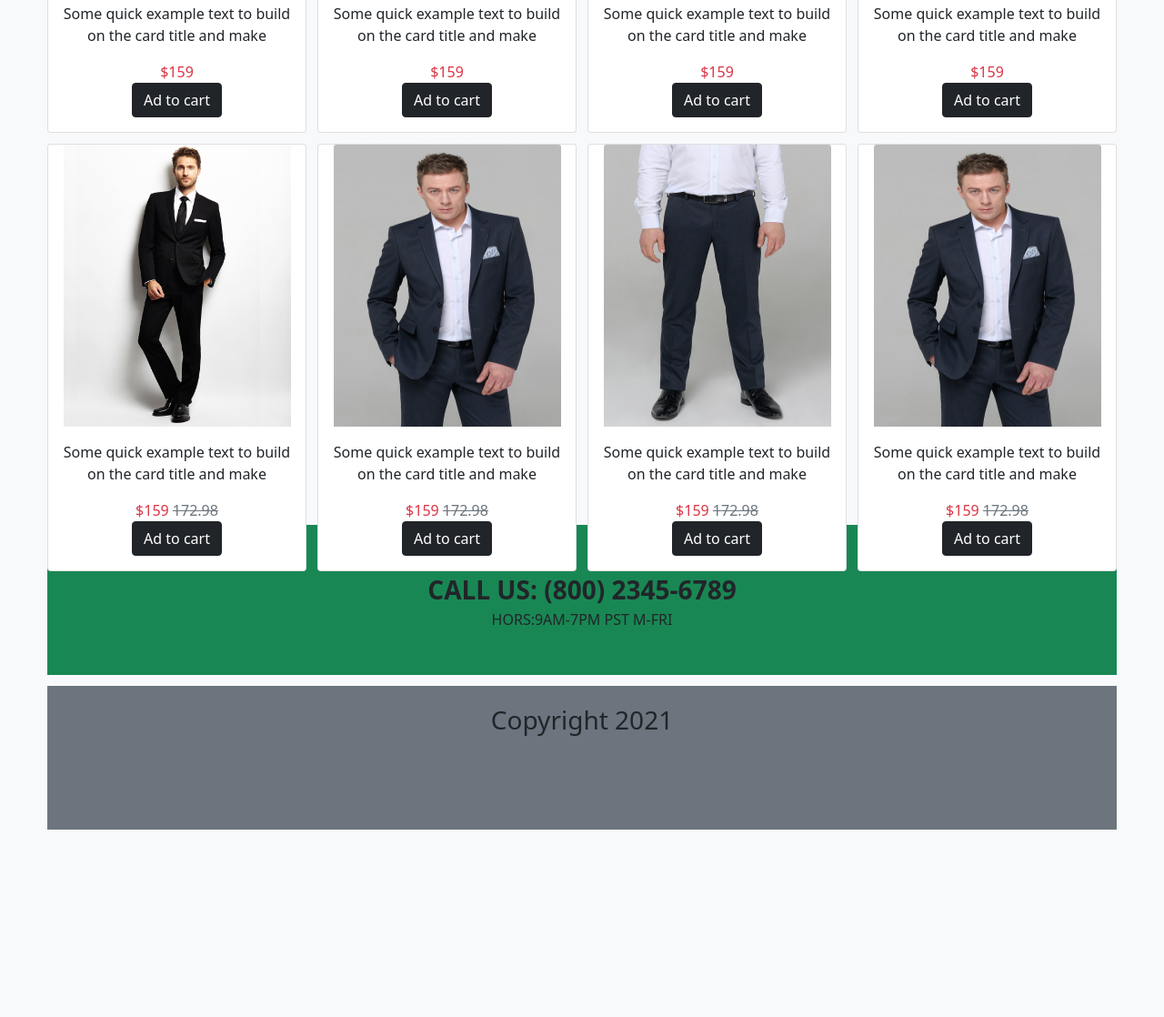
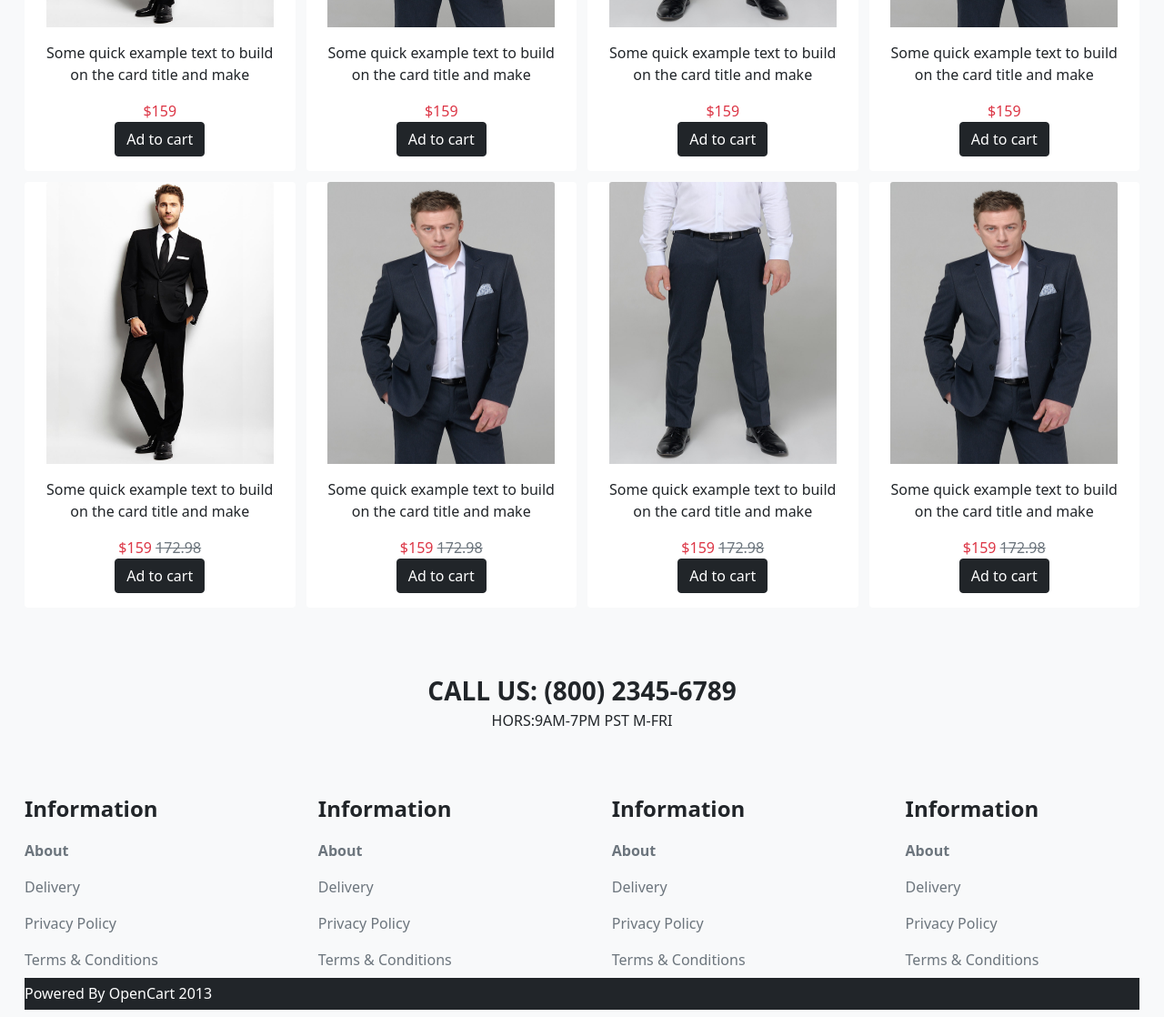
Before and after one commit to Andrewdn74/Andrewdn74.github.io, a plain HTML site: page homework11/index.html in a window 1280 px wide. Shown: the part 1103-2221 px from the top of the page at 91% size. Before the commit the page ends 2015 px from the top, so only its background shows below. Drawn offline with nearby package versions, Linux system fonts and the light colour scheme.

Commit message:
22.11.2021

```diff
--- a/homework11/assets/css/style.css
+++ b/homework11/assets/css/style.css
@@ -1,11 +1,11 @@
 
 #gridout {
     display: grid;
-    max-width: 1200px;
+    max-width: 1250px;
     /* max-height: 200vh; */
     gap: 12px;
     grid-template-columns:1fr;
-    grid-template-rows: 3fr 32fr 3fr;
+    grid-template-rows: 3fr 32fr 4.6fr;
     grid-template-areas: "headerout"
                           "mainout"
                           "footerout";
--- a/homework11/index.html
+++ b/homework11/index.html
@@ -70,7 +70,7 @@
 
             </div>
             <div id="gridin" class="text-center">
-                <div id="cardA" class="card align-items-center">
+                <div id="cardA" class="card border-0 align-items-center">
                   <img src="./assets/img/3.jpg" class="card-img-top" alt="..." style="width: 250px; height: 310px;">
                   <div class="card-body">
                     <!-- <h5 class="card-title">Card title</h5> -->
@@ -79,7 +79,7 @@
                     <a href="#" class="btn btn-dark">Ad to cart</a>
                   </div>
                 </div>
-                <div id="cardB" class="card align-items-center">
+                <div id="cardB" class="card border-0 align-items-center">
                   <img src="./assets/img/6.jpg" class="card-img-top" alt="..." style="width: 250px; height: 310px;">
                   <div class="card-body">
                     <!-- <h5 class="card-title">Card title</h5> -->
@@ -88,7 +88,7 @@
                     <a href="#" class="btn btn-dark">Ad to cart</a>
                   </div>
                 </div>
-                <div id="cardC" class="card align-items-center">
+                <div id="cardC" class="card border-0 align-items-center">
                   <img src="./assets/img/5.jpg" class="card-img-top" alt="..." style="width: 250px; height: 310px;">
                   <div class="card-body">
                     <!-- <h5 class="card-title">Card title</h5> -->
@@ -97,7 +97,7 @@
                     <a href="#" class="btn btn-dark">Ad to cart</a>
                   </div>
                 </div>
-                <div id="cardD" class="card align-items-center">
+                <div id="cardD" class="card border-0 align-items-center">
                   <img src="./assets/img/6.jpg" class="card-img-top" alt="..." style="width: 250px; height: 310px;">
                   <div class="card-body">
                     <!-- <h5 class="card-title">Card title</h5> -->
@@ -106,7 +106,7 @@
                     <a href="#" class="btn btn-dark">Ad to cart</a>
                   </div>
                 </div>
-                <div id="cardE" class="card align-items-center">
+                <div id="cardE" class="card border-0 align-items-center">
                   <img src="./assets/img/3.jpg" class="card-img-top" alt="..." style="width: 250px; height: 310px;">
                   <div class="card-body">
                     <!-- <h5 class="card-title">Card title</h5> -->
@@ -115,7 +115,7 @@
                     <a href="#" class="btn btn-dark">Ad to cart</a>
                   </div>
                 </div>
-                <div id="cardF" class="card align-items-center">
+                <div id="cardF" class="card border-0 align-items-center">
                   <img src="./assets/img/6.jpg" class="card-img-top" alt="..." style="width: 250px; height: 310px;">
                   <div class="card-body">
                     <!-- <h5 class="card-title">Card title</h5> -->
@@ -124,7 +124,7 @@
                     <a href="#" class="btn btn-dark">Ad to cart</a>
                   </div>
                 </div>
-                <div id="cardG" class="card align-items-center">
+                <div id="cardG" class="card border-0 align-items-center">
                   <img src="./assets/img/5.jpg" class="card-img-top" alt="..." style="width: 250px; height: 310px;">
                   <div class="card-body">
                     <!-- <h5 class="card-title">Card title</h5> -->
@@ -133,7 +133,7 @@
                     <a href="#" class="btn btn-dark">Ad to cart</a>
                   </div>
                 </div>
-                <div id="cardH" class="card align-items-center">
+                <div id="cardH" class="card border-0 align-items-center">
                   <img src="./assets/img/6.jpg" class="card-img-top" alt="..." style="width: 250px; height: 310px;">
                   <div class="card-body">
                     <!-- <h5 class="card-title">Card title</h5> -->
@@ -145,14 +145,44 @@
             </div>
 
           </main>
-          <footer id="footerin" class="d-flex flex-column justify-content-center align-items-center p-3 bg-success">
+          <footer id="footerin" class="d-flex flex-column pb-0 justify-content-center align-items-center p-3">
               <span class="fs-3 fw-bold">CALL US: (800) 2345-6789</span>
               <span>HORS:9AM-7PM PST M-FRI</span>
           </footer>
 
         </main>
-        <footer id="footerout" class="text-center fs-3 p-3 bg-secondary">
-            Copyright 2021
+        <footer id="footerout" class="gap-3">
+          <div class="d-flex">
+            <nav class="nav flex-column">
+              <a class="nav-link active ps-0 fw-bold text-dark fs-4" aria-current="page" href="#">Information</a>
+              <a class="nav-link ps-0 fw-bold text-muted" href="#">About</a>
+              <a class="nav-link ps-0 text-muted" href="#">Delivery</a>
+              <a class="nav-link ps-0 text-muted" href="#">Privacy Policy</a>
+              <a class="nav-link ps-0 text-muted">Terms & Conditions</a>
+            </nav>
+            <nav class="nav flex-column" style="margin: 0px 160px;">
+              <a class="nav-link active ps-0 fw-bold text-dark fs-4" aria-current="page" href="#">Information</a>
+              <a class="nav-link ps-0 fw-bold text-muted" href="#">About</a>
+              <a class="nav-link ps-0 text-muted" href="#">Delivery</a>
+              <a class="nav-link ps-0 text-muted" href="#">Privacy Policy</a>
+              <a class="nav-link ps-0 text-muted">Terms & Conditions</a>
+            </nav>
+            <nav class="nav flex-column" style="margin-right: 160px;">
+              <a class="nav-link active ps-0 fw-bold text-dark fs-4" aria-current="page" href="#">Information</a>
+              <a class="nav-link ps-0 fw-bold text-muted" href="#">About</a>
+              <a class="nav-link ps-0 text-muted" href="#">Delivery</a>
+              <a class="nav-link ps-0 text-muted" href="#">Privacy Policy</a>
+              <a class="nav-link ps-0 text-muted">Terms & Conditions</a>
+            </nav>
+            <nav class="nav flex-column">
+              <a class="nav-link active ps-0 fw-bold text-dark fs-4" aria-current="page" href="#">Information</a>
+              <a class="nav-link ps-0 fw-bold text-muted" href="#">About</a>
+              <a class="nav-link ps-0 text-muted" href="#">Delivery</a>
+              <a class="nav-link ps-0 text-muted" href="#">Privacy Policy</a>
+              <a class="nav-link ps-0 text-muted">Terms & Conditions</a>
+            </nav>
+          </div>
+          <h6 class="text-white bg-dark pb-2 pt-2">Powered By OpenCart 2013</h6>
         </footer>
     </div>
 </body>
```
